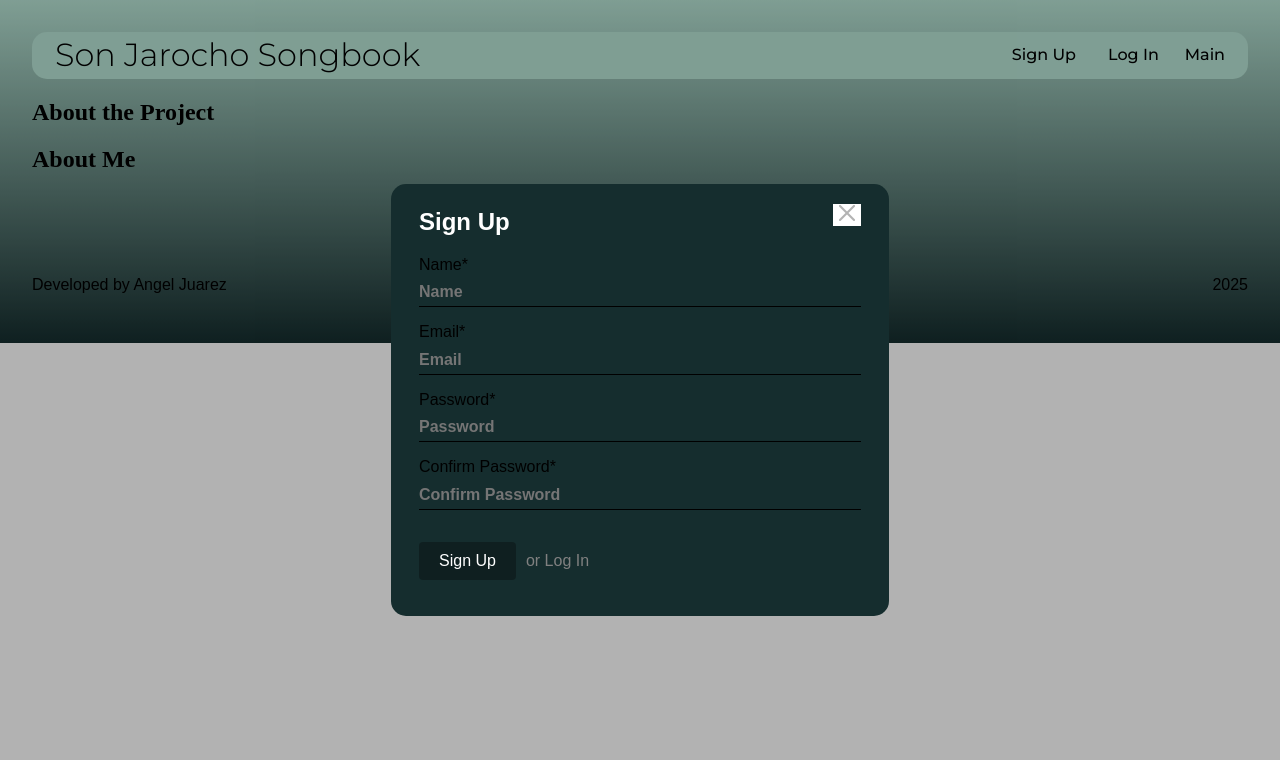
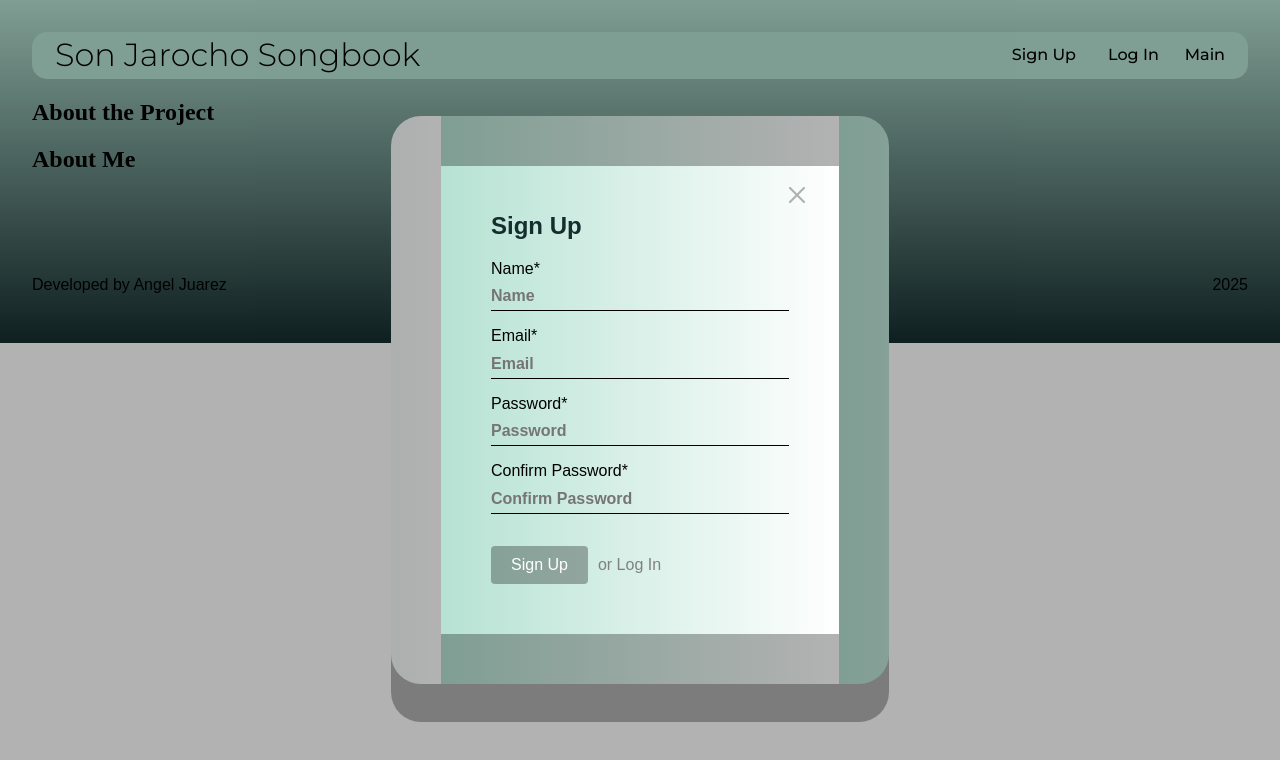
Before and after one commit to ajuarezse/tripleTenFinalProject_React, a React (Vite) app: page /about in a window 1280 px wide. Both pictures are taken after a click on the button "Sign Up". Shown: the top 760 px of the page. Built offline with nearby package versions, Linux system fonts and the light colour scheme.

Commit message:
style border

```diff
--- a/src/components/ItemModal/ItemModal.css
+++ b/src/components/ItemModal/ItemModal.css
@@ -1,5 +1,14 @@
 .modal__content {
-  background-color: #152d2e;
+  background-image: linear-gradient(to right, #b6e2d3, white);
+  border-radius: 30px;
+  box-shadow: 0 38px 0px rgba(0, 0, 0, 0.3);
+  padding: 50px;
+  position: relative;
+  border: 50px solid rgba(0, 0, 0, 0.3);
+}
+
+.modal__close {
+  background-color: transparent;
 }
 
 .modal__close-button {
@@ -13,12 +22,12 @@
 
 .modal__title {
   font-size: 1.5em;
-  color: white;
+  color: #152d2e;
 }
 
 .modal__lyrics-subtitle {
   font-size: 0.75em;
-  color: white;
+  color: #152d2e;
 }
 
 .modal__lyric-container {
@@ -26,5 +35,5 @@
 }
 
 .modal__verse {
-  color: white;
+  color: #152d2e;
 }
```
